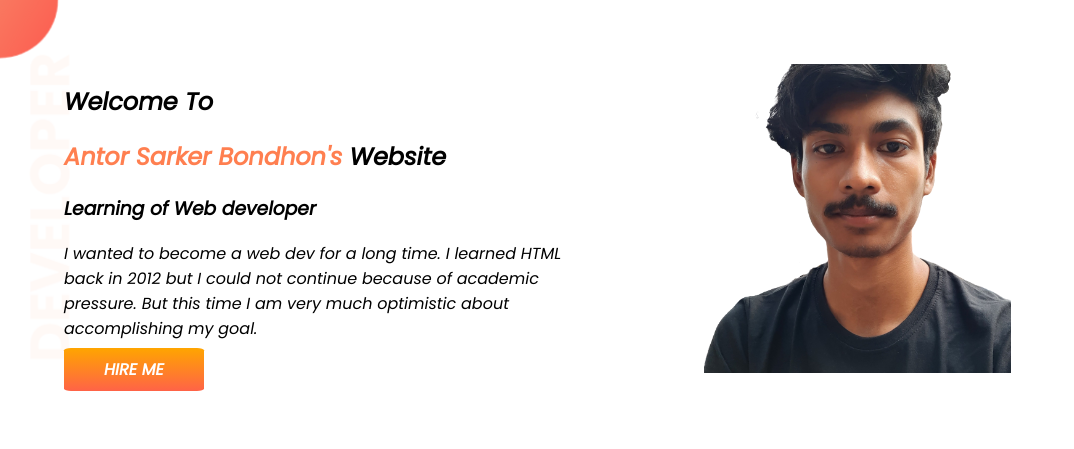
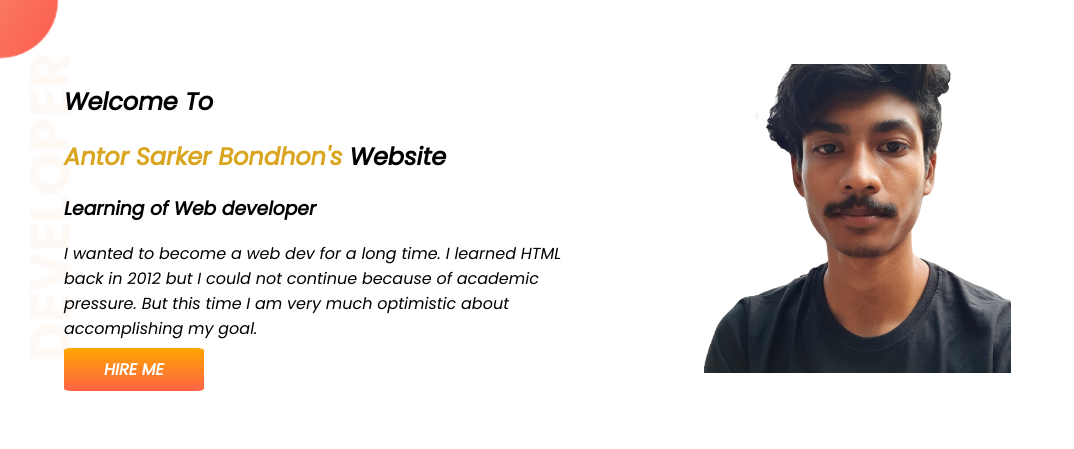
Before and after one commit to bondhonsarker5053/beginner, a plain HTML site: page protfolio/beginner/index.html in a window 1280 px wide. Shown: the whole page, without its empty margins (0-1074 px from the left). Drawn offline with Linux system fonts and the light colour scheme.

Commit message:
second commit

```diff
--- a/protfolio/beginner/style.css
+++ b/protfolio/beginner/style.css
@@ -3,7 +3,7 @@ body{
     margin: 0%;
 }
 .orange{
-    color: coral;
+    color:goldenrod;
 }
 section{
     display: flex;
```
